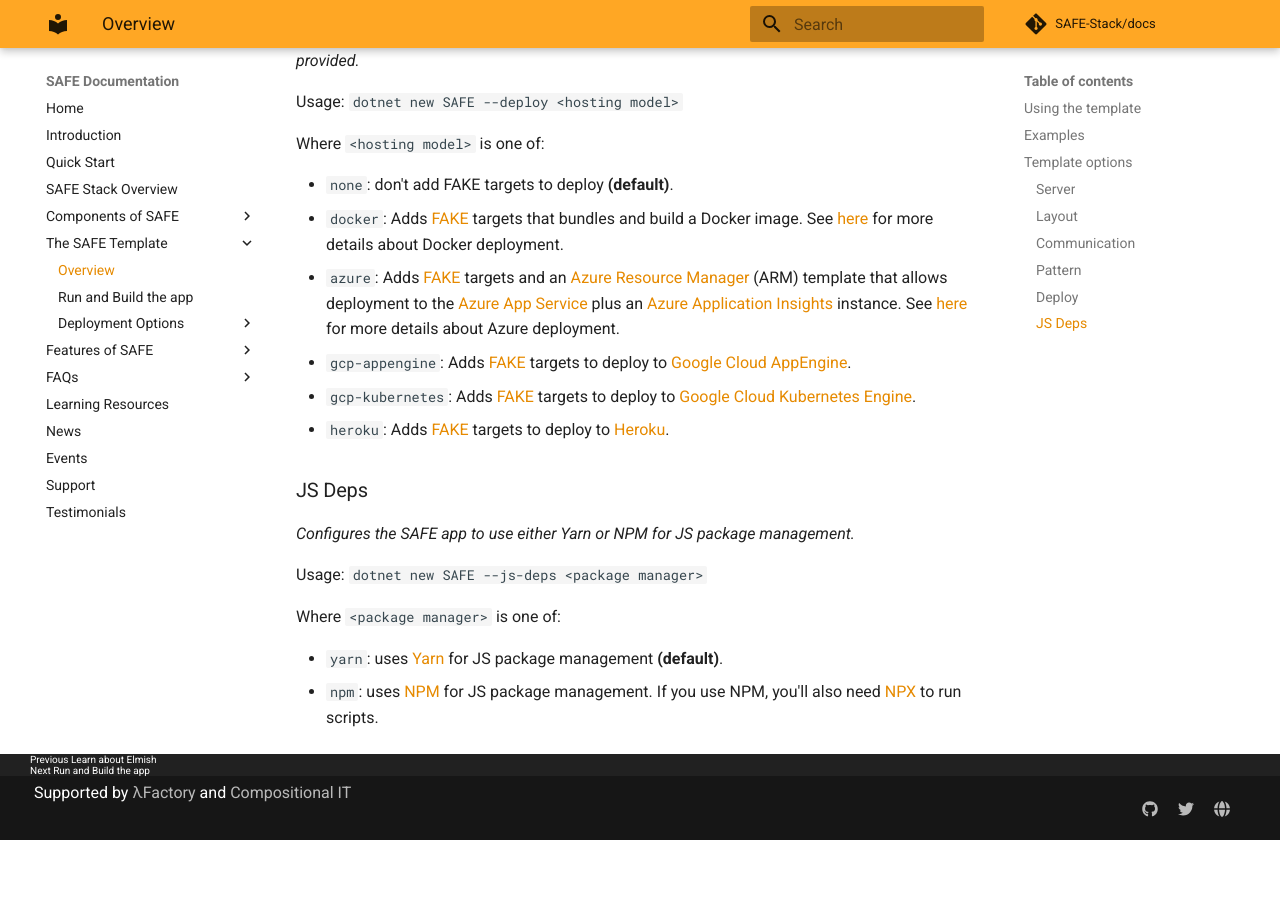
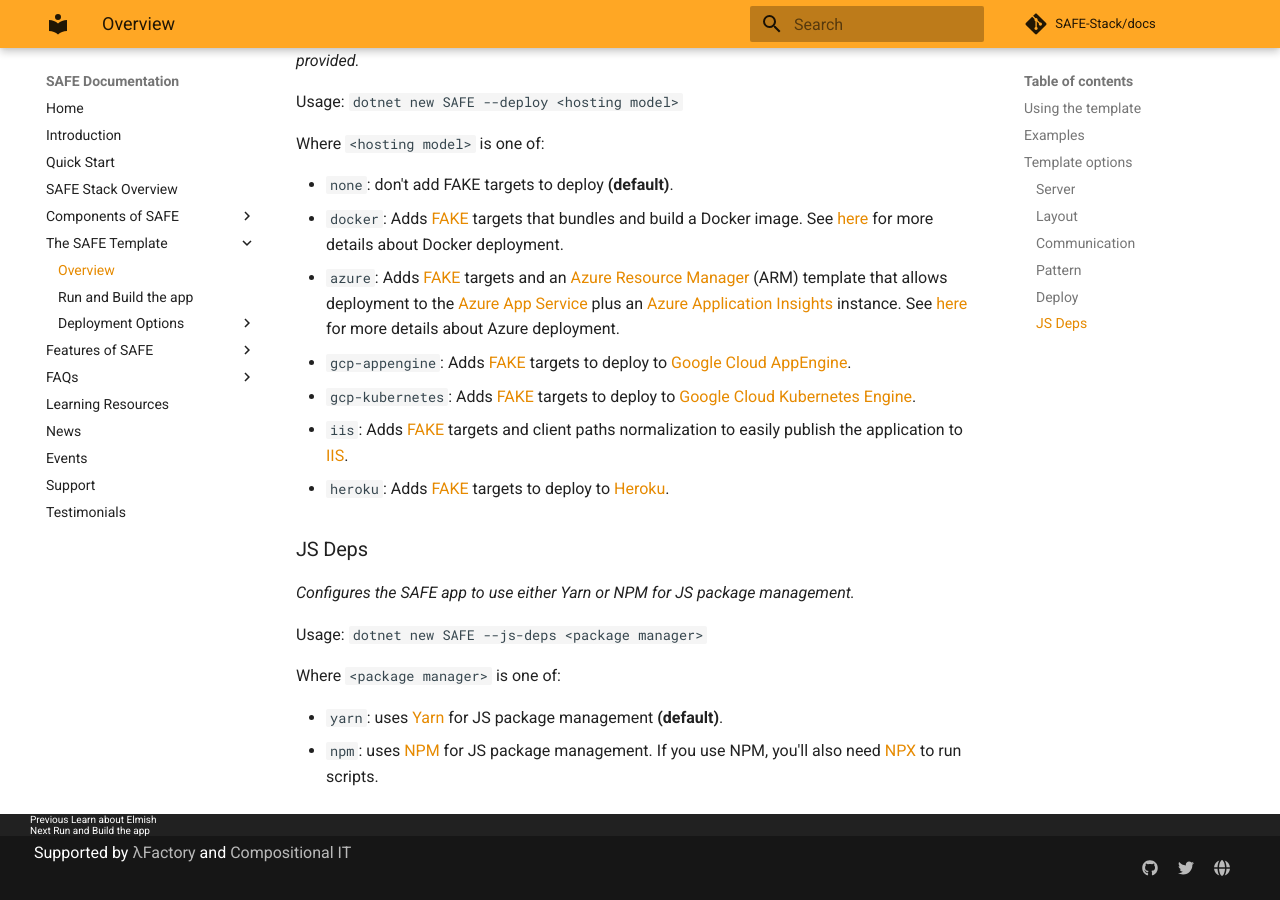
Before and after one commit to SAFE-Stack/docs, an MkDocs documentation site: the page built from docs/template-overview.md, in a window 1280 px wide and 900 px high, scrolled down 2593 px. Built offline with MkDocs 1.6.1 and Material for MkDocs 9.7.7, drawn with Linux system fonts in a browser that asks for light colours; comment, search, counter and statistics services are not loaded; before the commit the page ends 3433 px from its top, so only the background shows below that.

Commit message:
Adds iis enty to the template hosting overview.

```diff
--- a/docs/template-overview.md
+++ b/docs/template-overview.md
@@ -93,6 +93,7 @@
 * `azure`: Adds [FAKE](https://fake.build/) targets and an [Azure Resource Manager](https://docs.microsoft.com/en-us/azure/azure-resource-manager/resource-group-overview) (ARM) template that allows deployment to the [Azure App Service](https://azure.microsoft.com/en-us/services/app-service/) plus an [Azure Application Insights](https://azure.microsoft.com/en-us/services/application-insights/) instance. See [here](template-appservice.md) for more details about Azure deployment.
 * `gcp-appengine`: Adds [FAKE](https://fake.build/) targets to deploy to [Google Cloud AppEngine](https://cloud.google.com/appengine/).
 * `gcp-kubernetes`: Adds [FAKE](https://fake.build/) targets to deploy to [Google Cloud Kubernetes Engine](https://cloud.google.com/kubernetes-engine/).
+* `iis`: Adds [FAKE](https://fake.build/) targets and client paths normalization to easily publish the application to [IIS](https://www.iis.net/).
 * `heroku`: Adds [FAKE](https://fake.build/) targets to deploy to [Heroku](https://heroku.com/).
 
 ### JS Deps
```
